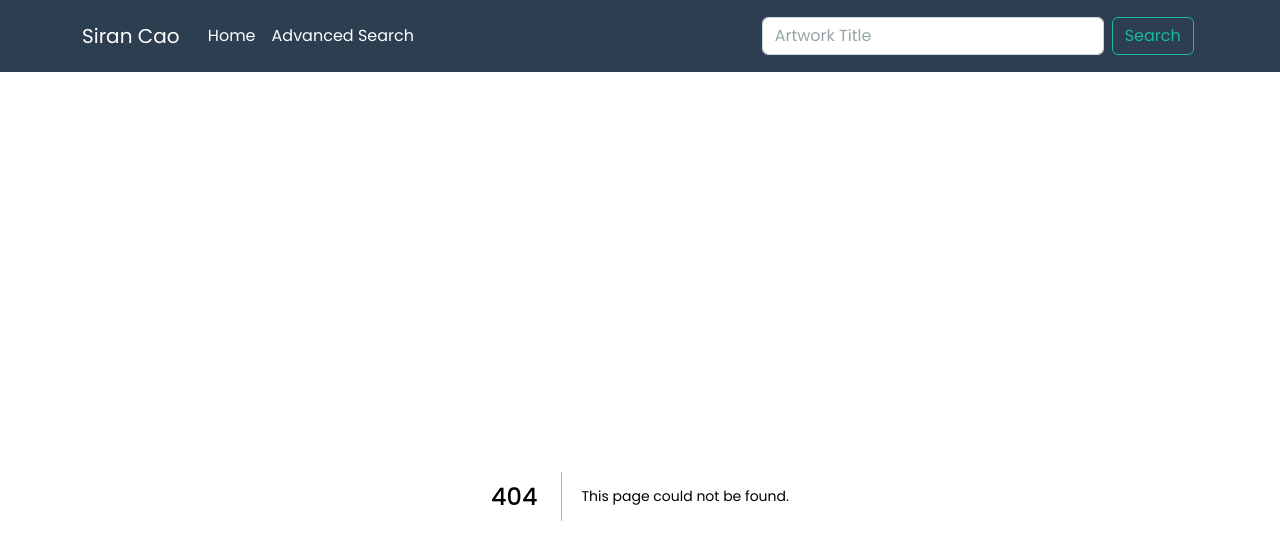
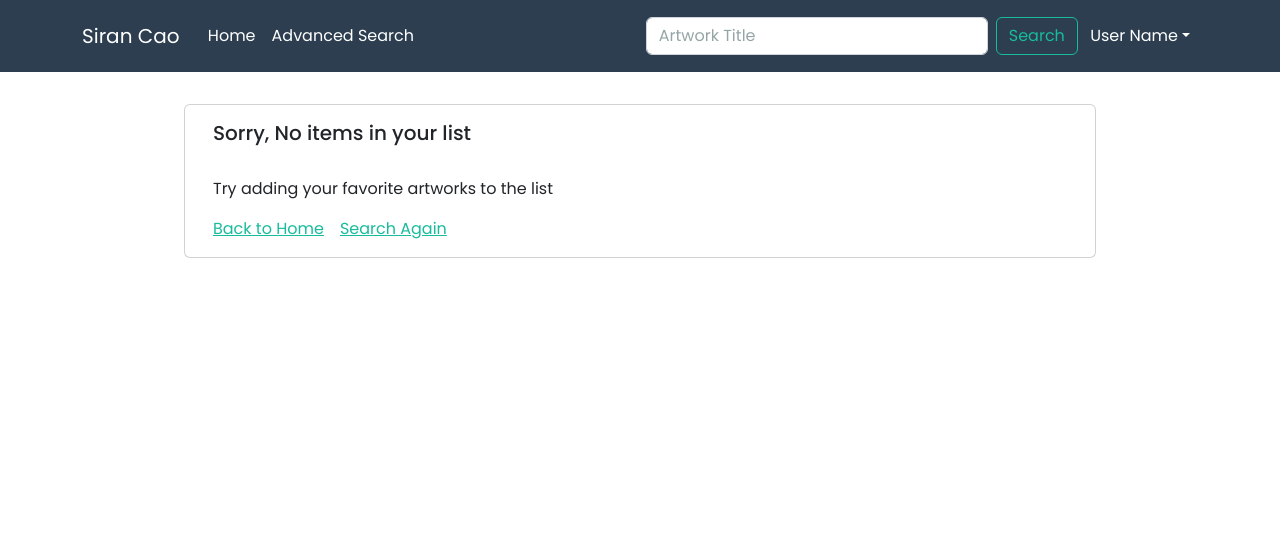
Before and after one commit to siranchao/WEB422, a Next.js app in the folder assignment4/my-museum/: page /favorites in a window 1280 px wide. Before the commit this address had no page. Shown: the top 560 px of the page. Built offline with nearby package versions, Linux system fonts and the light colour scheme.

Commit message:
add favorites feature

```diff
--- /dev/null
+++ b/assignment4/my-museum/components/CustomCard.js
@@ -0,0 +1,24 @@
+import Link from 'next/link'
+import { Card } from 'react-bootstrap'
+
+
+export default function CustomCard({ title, text }) {
+
+    return (
+        <>
+            <Card style={{ width: "80%", margin: "2rem auto" }}>
+                <Card.Body>
+                    <Card.Title>{title}</Card.Title>
+                    <br />
+                    <Card.Text>
+                        {text}
+                    </Card.Text>
+
+                    <Link href="/" passHref legacyBehavior><Card.Link>Back to Home</Card.Link></Link>
+                    <Link href="/search" passHref legacyBehavior><Card.Link>Search Again</Card.Link></Link>
+                </Card.Body>
+            </Card>
+        </>
+    )
+
+}
--- a/assignment4/my-museum/components/MainNav.js
+++ b/assignment4/my-museum/components/MainNav.js
@@ -3,6 +3,7 @@ import Nav from 'react-bootstrap/Nav';
 import Navbar from 'react-bootstrap/Navbar';
 import Form from 'react-bootstrap/Form';
 import Button from 'react-bootstrap/Button';
+import NavDropdown from 'react-bootstrap/NavDropdown';
 import Link from 'next/link';
 import { useState } from 'react';
 import { useRouter } from 'next/router';
@@ -53,6 +54,11 @@ export default function MainNav() {
                             <Button variant="outline-success" type='submit' onClick={collapseNav}>Search</Button>
                         </Form>
                         &nbsp;
+                        <Nav>
+                            <NavDropdown title="User Name" id="basic-nav-dropdown">
+                                <Link href="/favorites" passHref legacyBehavior><NavDropdown.Item onClick={collapseNav}>Favorites</NavDropdown.Item></Link>
+                            </NavDropdown>
+                        </Nav>
                     </Navbar.Collapse>
                 </Container>
             </Navbar>
--- a/assignment4/my-museum/package.json
+++ b/assignment4/my-museum/package.json
@@ -12,6 +12,7 @@
     "bootstrap": "^5.2.3",
     "eslint": "8.34.0",
     "eslint-config-next": "13.2.1",
+    "jotai": "^2.0.3",
     "next": "13.2.1",
     "react": "18.2.0",
     "react-bootstrap": "^2.7.2",
--- /dev/null
+++ b/assignment4/my-museum/pages/favorites.js
@@ -0,0 +1,41 @@
+import Head from 'next/head'
+import { favoritesAtom } from '@/store'
+import { useAtom } from 'jotai'
+import { Row, Col } from 'react-bootstrap'
+import CustomCard from '@/components/CustomCard'
+import ArtworkCard from '@/components/ArtworkCard'
+
+
+export default function Favorites() {
+    const [favorites, setFavorites] = useAtom(favoritesAtom)
+
+    return (
+        <>
+            <Head>
+                <title>Metropolitan Museum of Art | Favorites</title>
+                <meta name="description" content="Metropolitan Museum of Art | Favorites" />
+                <meta name="viewport" content="width=device-width, initial-scale=1" />
+                <link rel="icon" href="/museum.ico" />
+            </Head>
+
+            <main>
+                {favorites.length > 0 && <h5 style={{ paddingBottom: "0.5rem" }}>My Favorite Artworks</h5>}
+
+                <Row className='gy-4'>
+                    {
+                        favorites.length > 0 ?
+                            favorites.map((id) => (
+                                <Col lg={3} md={4} sm={6} xs={12} key={id}>
+                                    <ArtworkCard objectID={id} />
+                                </Col>
+                            ))
+                            :
+                            <>
+                                <CustomCard title={"Sorry, No items in your list"} text={"Try adding your favorite artworks to the list"} />
+                            </>
+                    }
+                </Row>
+            </main>
+        </>
+    )
+}
--- /dev/null
+++ b/assignment4/my-museum/store.js
@@ -0,0 +1,3 @@
+import { atom } from "jotai";
+
+export const favoritesAtom = atom([]);
--- a/assignment4/my-museum/styles/style.module.css
+++ b/assignment4/my-museum/styles/style.module.css
@@ -31,3 +31,8 @@
     font-size: 15px;
     font-weight: 600;
 }
+
+.detailPageBtnGroup{
+    display: flex;
+    justify-content: space-between;
+}
```
Also changed, not shown: assignment4/my-museum/components/ArtworkCardDetail.js (+29 -5 lines), assignment4/my-museum/pages/artwork/index.js (+2 -12 lines), 1 other file (tests, documents, lock files or other folders).
